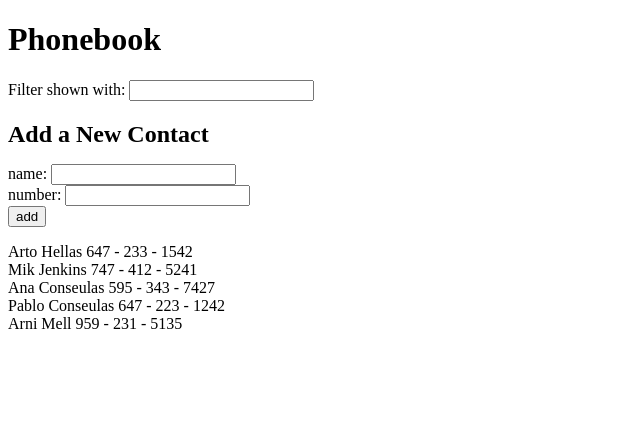
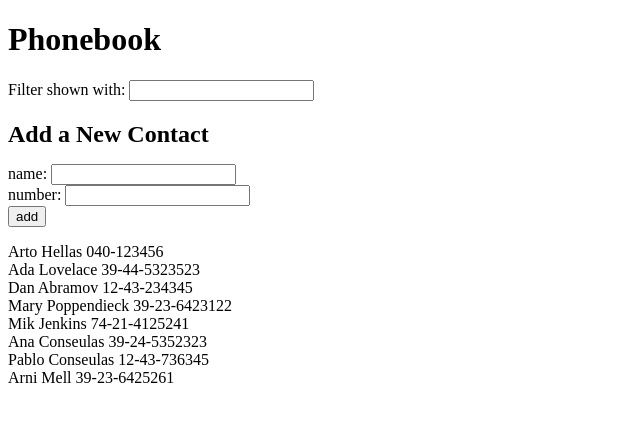
Before and after one commit to Yanek-K/fullstack_open, a React (Create React App) app in the folder part_2/phonebook/: page / in a window 1280 px wide. Shown: the top 422 px of the page, without its empty margins (0-640 px from the left). Built offline with nearby package versions, Linux system fonts and the light colour scheme; data requests are answered from the project's data file.

Commit message:
Ex 2.11 Complete

```diff
--- /dev/null
+++ b/part_2/phonebook/db.json
@@ -0,0 +1,44 @@
+{
+  "persons": [
+    {
+      "name": "Arto Hellas",
+      "number": "040-123456",
+      "id": 1
+    },
+    {
+      "name": "Ada Lovelace",
+      "number": "39-44-5323523",
+      "id": 2
+    },
+    {
+      "name": "Dan Abramov",
+      "number": "12-43-234345",
+      "id": 3
+    },
+    {
+      "name": "Mary Poppendieck",
+      "number": "39-23-6423122",
+      "id": 4
+    },
+    {
+      "name": "Mik Jenkins",
+      "number": "74-21-4125241",
+      "id": 5
+    },
+    {
+      "name": "Ana Conseulas",
+      "number": "39-24-5352323",
+      "id": 6
+    },
+    {
+      "name": "Pablo Conseulas",
+      "number": "12-43-736345",
+      "id": 7
+    },
+    {
+      "name": "Arni Mell",
+      "number": "39-23-6425261",
+      "id": 8
+    }
+  ]
+}
--- a/part_2/phonebook/src/App.js
+++ b/part_2/phonebook/src/App.js
@@ -1,4 +1,5 @@
-import { useState } from "react";
+import { useEffect, useState } from "react";
+import axios from "axios";
 import "./App.css";
 
 // Components
@@ -10,33 +11,13 @@
   const [newNumber, setNewNumber] = useState("");
   const [filterBy, setFilterBy] = useState("");
   const [filteredNames, setFilteredNames] = useState("");
-  const [persons, setPersons] = useState([
-    {
-      name: "Arto Hellas",
-      id: "Arto Hellas",
-      number: "647 - 233 - 1542",
-    },
-    {
-      name: "Mik Jenkins",
-      id: "Mik Jenkins",
-      number: "747 - 412 - 5241",
-    },
-    {
-      name: "Ana Conseulas",
-      id: "Ana Conseulas",
-      number: "595 - 343 - 7427",
-    },
-    {
-      name: "Pablo Conseulas",
-      id: "Pablo Conseulas",
-      number: "647 - 223 - 1242",
-    },
-    {
-      name: "Arni Mell",
-      id: "Arti Mell",
-      number: "959 - 231 - 5135",
-    },
-  ]);
+  const [persons, setPersons] = useState([]);
+
+  useEffect(() => {
+    axios.get("http://localhost:3001/persons").then((response) => {
+      setPersons(response.data);
+    });
+  }, []);
 
   const addName = (event) => {
     event.preventDefault();
@@ -55,11 +36,9 @@
     const person = persons.find(
       (person) => person.name.toLowerCase() === nameObject.name.toLowerCase()
     );
-    if (person) {
-      alert(`${newName}'s name is already in the list`);
-    } else {
-      setPersons(persons.concat(nameObject));
-    }
+    person
+      ? alert(`${newName}'s name is already in the list`)
+      : setPersons(persons.concat(nameObject));
   };
 
   const handleFilterBy = (event) => {
```
Also changed, not shown: part_2/phonebook/package.json (+6 -1 lines), 1 other file (tests, documents, lock files or other folders).
